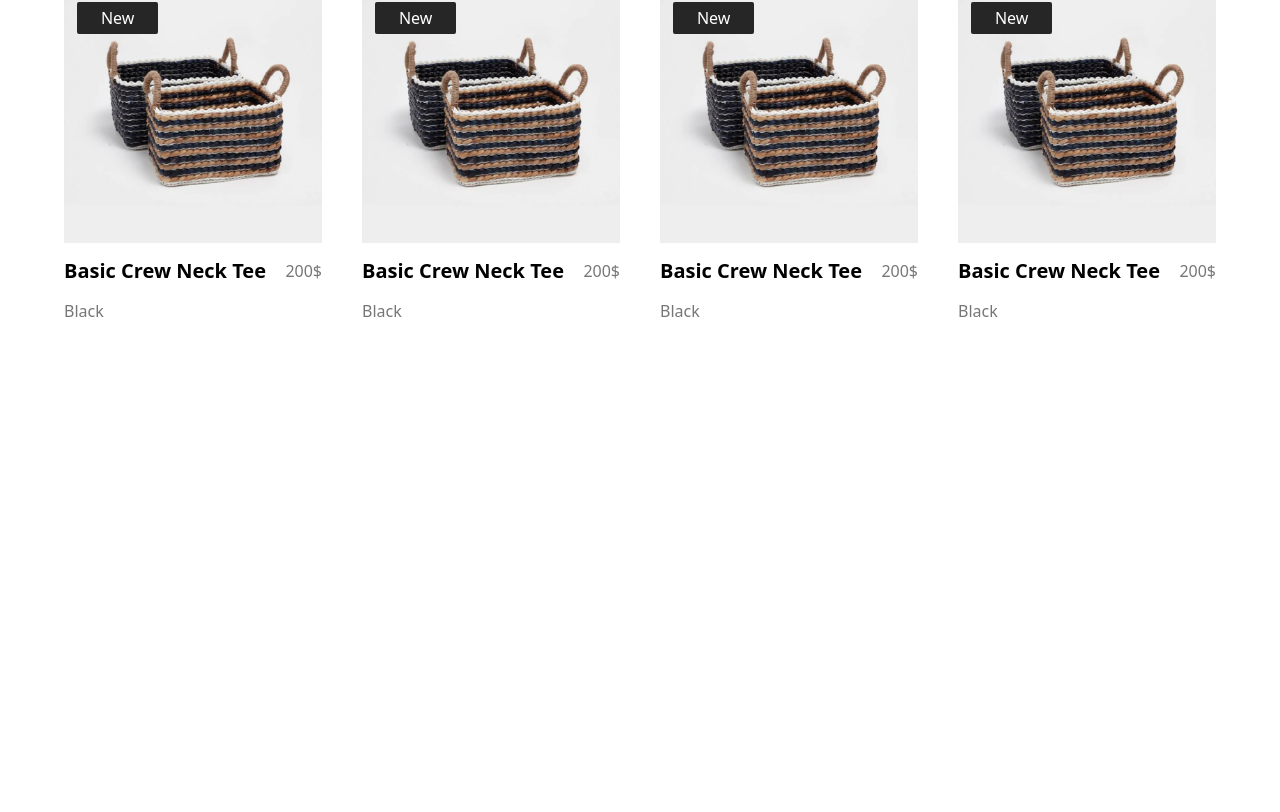
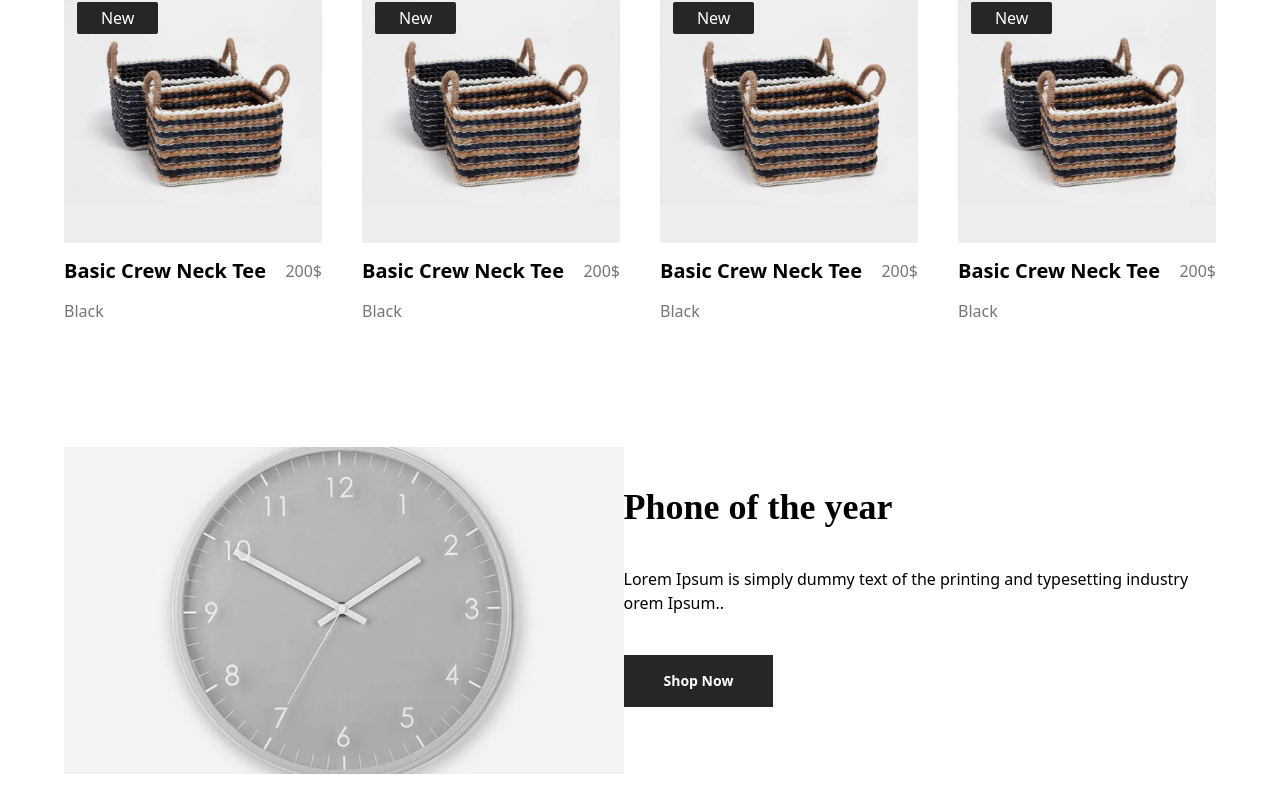
Before and after one commit to tuhinAhammed/Orebi-Ecommerce-forntend, a React app: page / in a window 1280 px wide. Shown: the part 1954-2766 px from the top of the page. Before the commit the page ends 2341 px from the top, so only its background shows below. Built offline with nearby package versions, Linux system fonts and the light colour scheme; the HTML template or start-up script is replaced by a standard one.

Commit message:
AddSecond -day-18

```diff
--- /dev/null
+++ b/src/components/Body/AdsSeconsd.jsx
@@ -0,0 +1,28 @@
+import React from 'react'
+import Container from '../Layout/Container'
+import Flex from '../Layout/Flex'
+import adsSecond from "../../assets/adsSecond.png"
+import Button from '../Layout/Button'
+import Title from '../Layout/Title'
+const AdsSeconsd = () => {
+  return (
+    <>
+        <div className="adsSecond py-[60px]">
+            <Container>
+                <Flex>
+                    <div className="left">
+                        <img src={adsSecond} alt="" />
+                    </div>
+                    <div className="right py-10">
+                        <Title title ="Phone of the year"></Title>
+                        <p className='text-base py-10'>Lorem Ipsum is simply dummy text of the printing and typesetting industry orem Ipsum..</p>
+                        <Button text="Shop Now"></Button>
+                    </div>
+                </Flex>
+            </Container>
+        </div>
+    </>
+  )
+}
+
+export default AdsSeconsd
--- a/src/components/Body/NewArrivals.jsx
+++ b/src/components/Body/NewArrivals.jsx
@@ -11,7 +11,7 @@ const NewArrivals = (badge) => {
         <div className="newArrived w-[100%]">
         <Container className="py-16">
             {/* <h1 className='text-4xl font-bold pb-10'>New Arrivals</h1> */}
-            <Title className="text-primary" title="New Arrivals"></Title>
+            <Title className="text-primary pb-10" title="New Arrivals"></Title>
             <div className="item">
                 <Flex className="justify-beetween gap-10 ">
                     <Product badge = {false}></Product>
--- /dev/null
+++ b/src/components/Layout/Button.jsx
@@ -0,0 +1,9 @@
+import React from 'react'
+
+const Button = ({ className , text}) => {
+  return (
+    <button className={`btn px-[40px] py-[16px] bg-primary text-sm font-bold text-tertiary ${className}`}>{text}</button>
+  )
+}
+
+export default Button
--- a/src/components/Layout/Title.jsx
+++ b/src/components/Layout/Title.jsx
@@ -2,7 +2,7 @@ import React, { Children } from 'react'
 
 const Title = ({className , title }) => {
   return (
-<div className={`font-dmSans text-4xl font-bold pb-10 ${className}`}>{title}</div>
+<div className={`font-dmSans text-4xl font-bold  ${className}`}>{title}</div>
   )
 }
 
--- a/src/components/pages/Home.jsx
+++ b/src/components/pages/Home.jsx
@@ -2,6 +2,7 @@ import React from 'react'
 import Ads from '../Body/Ads'
 import Banner from '../Banner/Banner'
 import NewArrivals from '../Body/NewArrivals'
+import AdsSeconsd from '../Body/AdsSeconsd'
 
 const Home = () => {
   return (
@@ -9,6 +10,7 @@ const Home = () => {
         < Banner/>
         <Ads></Ads>
         <NewArrivals></NewArrivals>
+        <AdsSeconsd></AdsSeconsd>
     </div>
   )
 }
```
Also changed, not shown: src/assets/adsSecond.png (added).
